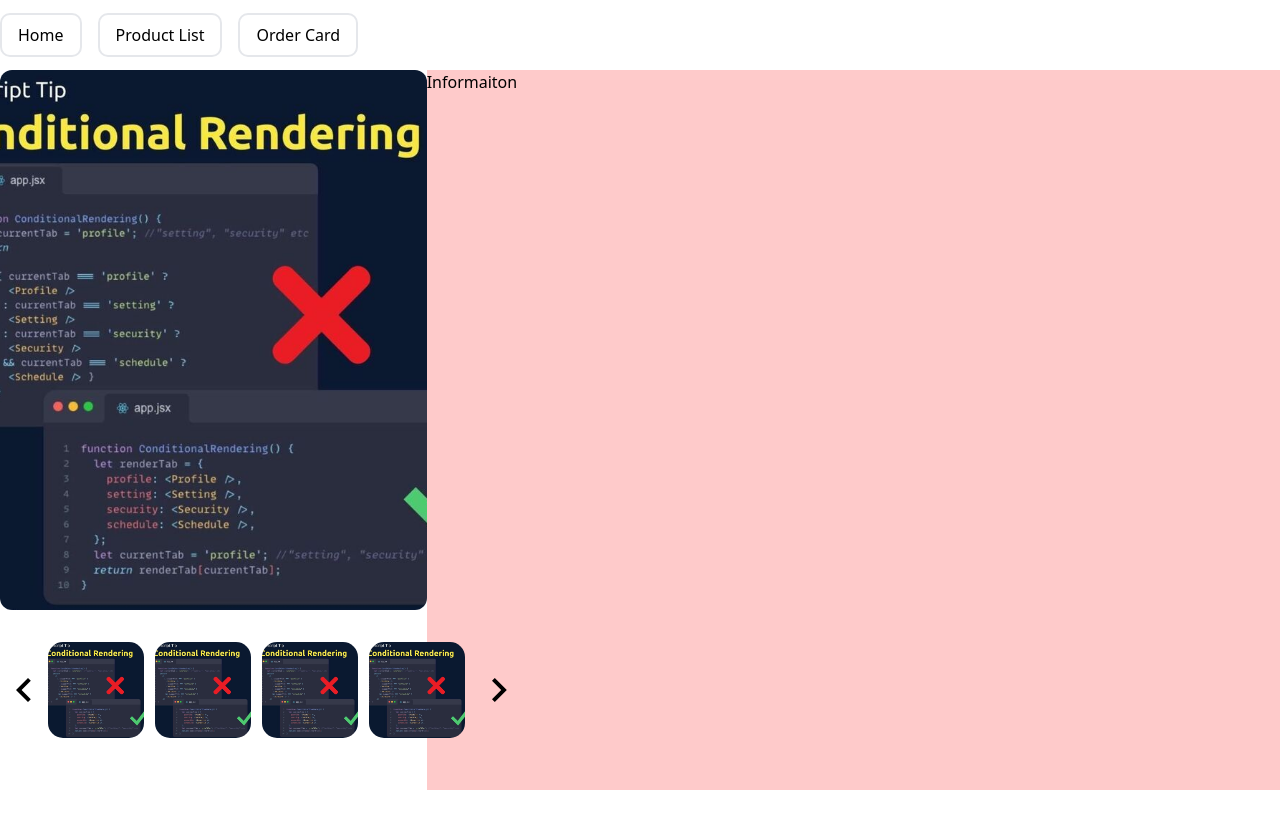
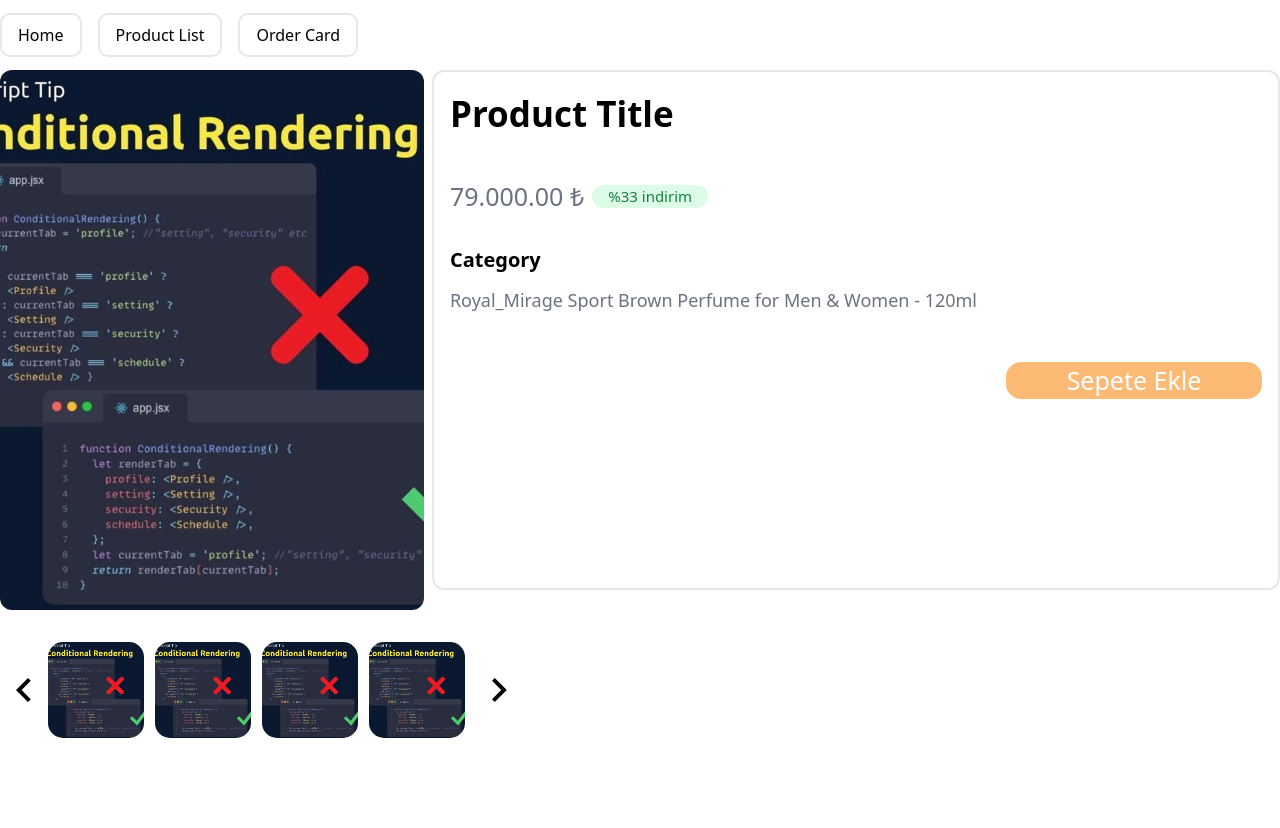
Before and after one commit to nurovic/d-shop, a Vue app: page /product/123 in a window 1280 px wide. Shown: the top 828 px of the page. Built offline with nearby package versions, Linux system fonts and the light colour scheme.

Commit message:
product detail Information component

```diff
--- a/src/components/ProductDetail/Information.vue
+++ b/src/components/ProductDetail/Information.vue
@@ -1,6 +1,22 @@
 <template lang="">
-    <div class="h-[90%] w-2/3 bg-red-200">
-        Informaiton
+    <div class="h-[65%] w-2/3 ml-2 border-2 p-4 rounded-[12px]">
+        <div class="font-[700] text-[35px]">Product Title</div>
+
+        <div class="flex h-12 items-center mt-8">
+            <div class="text-[25px] text-gray-500 font-[500]">79.000.00 ₺</div>
+            <div class="text-[15px] ml-2 bg-green-100 px-4 rounded-[15px] text-green-700">%33 indirim</div>
+        </div>
+        <div class="font-[700] text-[20px] mt-6">Category</div>
+        <div class="text-gray-500 text-[18px] font-[400] mt-3">
+            Royal_Mirage Sport Brown Perfume for Men & Women - 120ml
+        </div>
+        <div class="flex justify-end mt-12">
+            <div
+        class="hover:bg-orange-500 hover:text-white bg-orange-300 w-64 text-[25px] text-white text-center rounded-[15px]"
+        >
+            Sepete Ekle
+        </div>
+        </div>
     </div>
 </template>
 <script>
```
